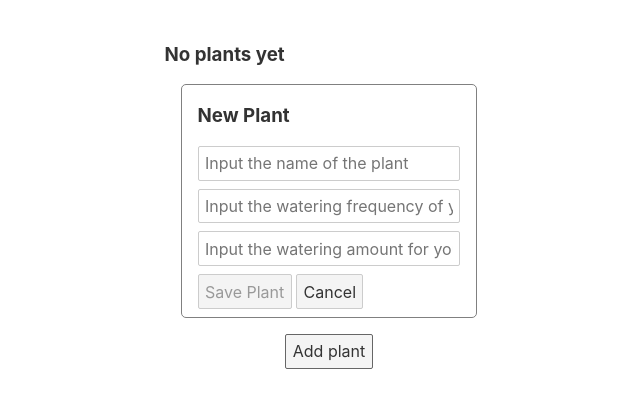
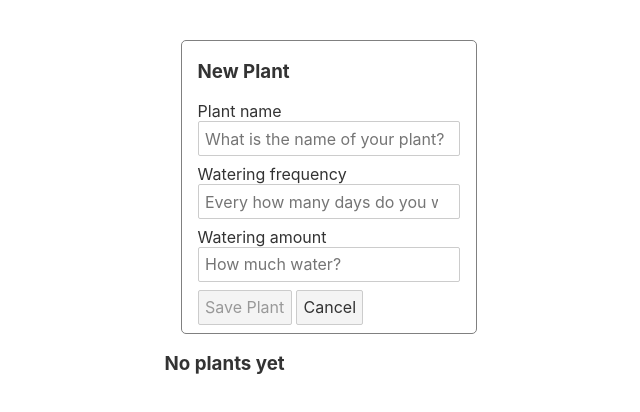
Before and after one commit to fviaren/plants-list, a Svelte app: page / in a window 1280 px wide. Both pictures are taken after a click on the button "Add plant". Shown: the top 412 px of the page, without its empty margins (311-951 px from the left). Built offline with nearby package versions, Linux system fonts and the light colour scheme.

Commit message:
Plant keys id and watering dates; form: changed to submit; remove plant; reset water dates

```diff
--- a/src/App.svelte
+++ b/src/App.svelte
@@ -7,6 +7,7 @@
 		plants = newPlantsList;
 		localStorage.setItem('plants', JSON.stringify(plants));
 	}
+
 </script>
 
 <main>
--- a/src/NewPlantForm.svelte
+++ b/src/NewPlantForm.svelte
@@ -1,13 +1,23 @@
 <script>
     export let name = '';
-    export let wateringFrequency = '';
+    export let wateringFrequency = null;
     export let wateringAmount = '';
     export let saveCallback;
     export let cancelCallback;
-    const digitsRegex = /^[0-9]+$/;
+//NEW//
+
+
+    $: isEmpty = !name || !wateringFrequency || !wateringAmount
+
+//NEW//
+
+    const digitsRegex = /^[1-9]+$/;
+    //const items = ['Very little', 'Little', 'Medium', 'Medium-high', 'High'];
     function onSave() {
-        saveCallback({name, wateringFrequency, wateringAmount});
+        let plant = {id:Math.round(Math.random()* Date.now()), name, wateringFrequency, wateringAmount};
+        saveCallback(plant);
     }
+        // saveCallback({name, wateringFrequency, wateringAmount});
 
     function updateValidData() {
         const nameIsValid = name && name.length;
@@ -20,15 +30,19 @@
     let validData = false;
 </script>
 
-<form class="NewPlantForm">
+<form class="NewPlantForm" on:submit|preventDefault={onSave}>
     <h3>New Plant</h3>
     <div class="NewPlantForm__inputGroup">
-        <input type="text" on:change={updateValidData} bind:value={name} placeholder="Input the name of the plant" />
-        <input type="text" on:change={updateValidData} bind:value={wateringFrequency} placeholder="Input the watering frequency of your plant" />
-        <input type="text" on:change={updateValidData} bind:value={wateringAmount} placeholder="Input the watering amount for your plant" />
+        <label for="name">Plant name</label>
+        <input id="name" type="text" on:change={updateValidData} bind:value={name} placeholder="What is the name of your plant?" />
+        <label for="wateringFrequency">Watering frequency</label>
+        <input id="wateringFrequency" type="number" on:change={updateValidData} bind:value={wateringFrequency} placeholder="Every how many days do you water it?" />
+        <label for="wateringAmount">Watering amount</label>
+        <input id="wateringAmount" type="text" on:change={updateValidData} bind:value={wateringAmount} placeholder="How much water?" />
     </div>
 
-    <button on:click={onSave} disabled={!validData}>Save Plant</button>
+    <button type="submit" disabled={isEmpty}>Save Plant</button>
+    <!-- <button on:click={onSave} disabled={!validData}>Save Plant</button> -->
     <button on:click={cancelCallback}>Cancel</button>
 
 </form>
--- a/src/Plant.svelte
+++ b/src/Plant.svelte
@@ -5,9 +5,11 @@
 <div class="Plant">
     <h2 class="Plant__name">{plant.name}</h2>
     <div class="Plant__info">
-        <div>{plant.wateringFrequency}</div>
-        <div>{plant.wateringAmount}</div>
+        <div>Water every {plant.wateringFrequency} days</div>
+        <div>Water amount: {plant.wateringAmount}</div>
     </div>
+    <div><strong>Watering date: </strong>{plant.nextWaterDate}</div>
+
 </div>
 
 <style>
@@ -23,4 +25,5 @@
     justify-content: space-around;
     width: 100%;
 }
+
 </style>
--- a/src/PlantsList.svelte
+++ b/src/PlantsList.svelte
@@ -6,6 +6,7 @@
 
     let inputPlantVisible = false;
 
+
     function openNewPlantForm() {
         inputPlantVisible = true;
     }
@@ -13,28 +14,57 @@
         inputPlantVisible = false;
     }
     function onSavePlant(plant) {
+        plant['lastWaterDate'] = Date()
+        plant['nextWaterDate'] = setNextWaterDate(Date(),plant.wateringFrequency)
         plants = [ ...plants, plant];
         closeNewPlantForm();
         plantsChangedCallback(plants);
     }
+
+    function removePlant(id) {
+        plants = plants.filter(item => item.id !== id);
+        plantsChangedCallback(plants);
+    }
+
+    function setNextWaterDate(date, days) {
+        var result = new Date(date);
+        result.setDate(result.getDate() + days);
+        return result;
+    }
+
+    function resetWaterDate(plant) {
+        let newLastWaterDate = Date();
+        let newNextWaterDate = setNextWaterDate(Date(),plant.wateringFrequency);
+        let plantId = plant.id
+        plants = plants.map(item => {
+        	return item.id === plantId?{...item, lastWaterDate:newLastWaterDate, nextWaterDate: newNextWaterDate}:{...item}});
+        plantId = null;
+        newLastWaterDate = null;
+        newNextWaterDate = null;
+    }
 </script>
 
 <div>
+    {#if inputPlantVisible}
+        <NewPlantForm saveCallback={onSavePlant} cancelCallback={closeNewPlantForm}/>
+    {:else}
+        <center>
+            <button on:click={openNewPlantForm}>Add plant</button>
+        </center>
+    {/if}
     <ul class="PlantsList">
         {#each plants as plant}
             <li>
                 <Plant plant={plant}></Plant>
+                <button on:click={removePlant(plant.id)}>Trash</button>
+                <button on:click={resetWaterDate(plant)}>Reset</button>
             </li>
         {:else}
             <h3>No plants yet</h3>
         {/each}
     </ul>
-    {#if inputPlantVisible}
-        <NewPlantForm saveCallback={onSavePlant} cancelCallback={closeNewPlantForm}/>
-    {/if}
-    <center>
-        <button on:click={openNewPlantForm}>Add plant</button>
-    </center>
+
+
 </div>
 
 
```
